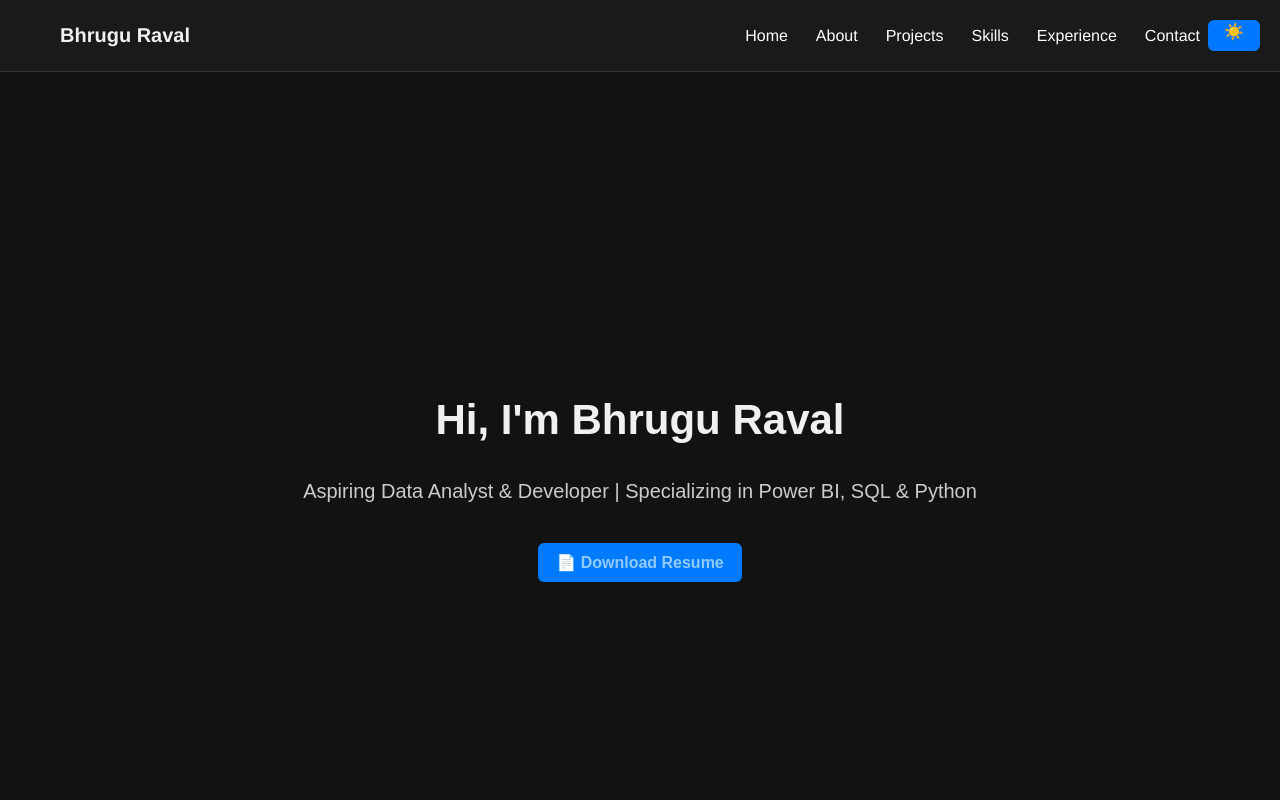
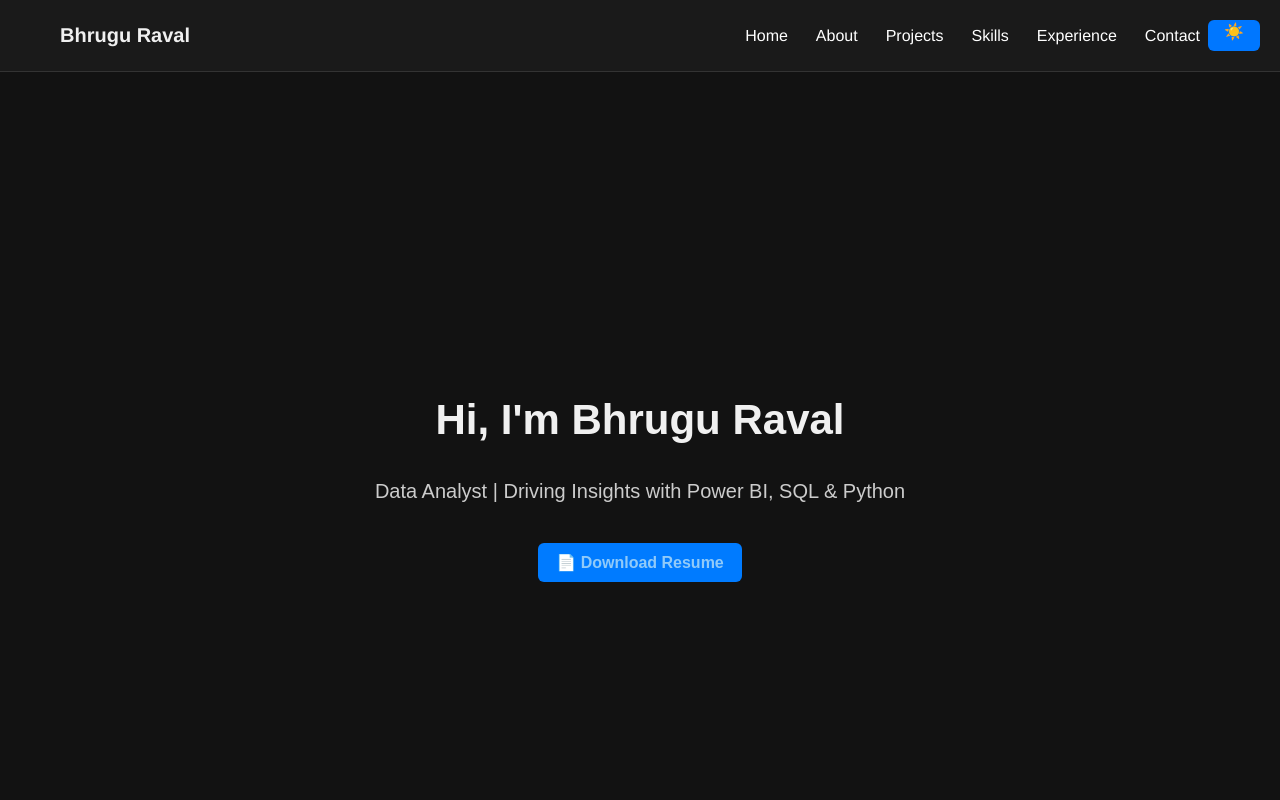
Before and after one commit to bhrugu1/portfolio, a React (Create React App) app: page / in a window 1280 px wide. Shown: the top 800 px of the page. Built offline with nearby package versions, Linux system fonts and the light colour scheme.

Commit message:
title change

```diff
--- a/src/components/Home.js
+++ b/src/components/Home.js
@@ -20,7 +20,7 @@ function Home() {
         transition={{ duration: 0.6, delay: 0.1 }}
         viewport={{ once: false, amount: 0.5 }}
       >
-        Aspiring Data Analyst & Developer | Specializing in Power BI, SQL & Python
+        Data Analyst | Driving Insights with Power BI, SQL & Python
       </motion.p>
 
       <motion.a
```
